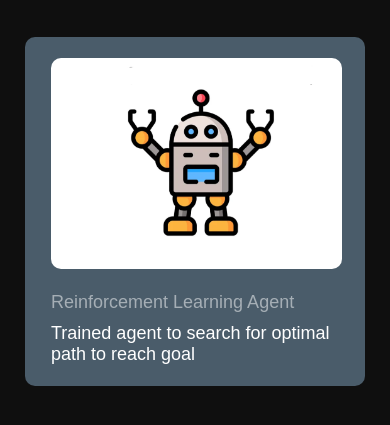
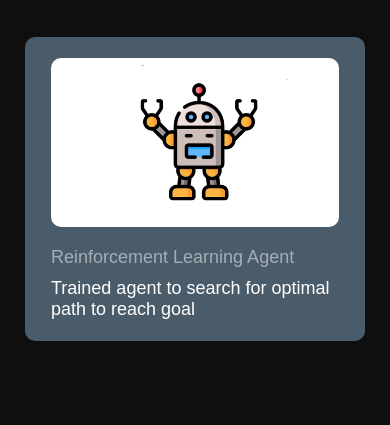
Before and after one commit to joellum1/joellum1.github.io, a plain HTML site: page pages/projects.html in a window 390 px wide. Shown: the part 231-656 px from the top of the page. Drawn offline with Linux system fonts and the light colour scheme.

Commit message:
tried to fix inconsistent margin/padding around project images in their panels

```diff
--- a/pages/projects.html
+++ b/pages/projects.html
@@ -11,7 +11,8 @@
         }
 
         ul.projects {
-            border-radius: 10px;
+            /* border-radius: 10px;
+            border: solid; */
             list-style-type: none;
             padding: 0;
             text-align: center;
@@ -22,24 +23,25 @@
             border-radius: 10px;
             border: none;
             margin-bottom: 20px;
+            width: 100%;
         }
 
-        main ul li button {
-            width: 100%;
+        .project-list-image-container {
+            display: flex;
+            padding: 20px 20px 20px 20px;
         }
 
         main ul li button img {
             border-radius: 10px;
             height: 80vh;
-            margin: 20px 20px 0 20px;
             object-fit: cover;
-            width: 97%;
+            width: 100%;
         }
 
         .project-title {
             color: white;
             font-size: 18px;
-            margin: 20px 20px 10px 20px;
+            margin: 0 20px 10px 20px;
             opacity: 0.5;
             text-align: left;
         }
@@ -62,9 +64,7 @@
         /* RESPONSIVE DESIGN */
         @media (max-width: 600px) {
             main ul li button img {
-                height: 25vh;
-                /* margin: 2.2vh 4.8vw 0 4.8vw; */
-                width: 74.5vw;
+                height: 20vh;
             }
         }
     </style>
@@ -87,7 +87,9 @@
         <ul class="projects">
             <li>
                 <button onclick="window.location.href='projects/rl_agent.html';">
-                    <img src="../images/rl.png" alt="robot">
+                    <div class="project-list-image-container">
+                        <img src="../images/rl.png" alt="robot">
+                    </div>
                     <p class="project-title">Reinforcement Learning Agent</p>
                     <p class="project-description">Trained agent to search for optimal path to reach goal</p>
                 </button>
```
